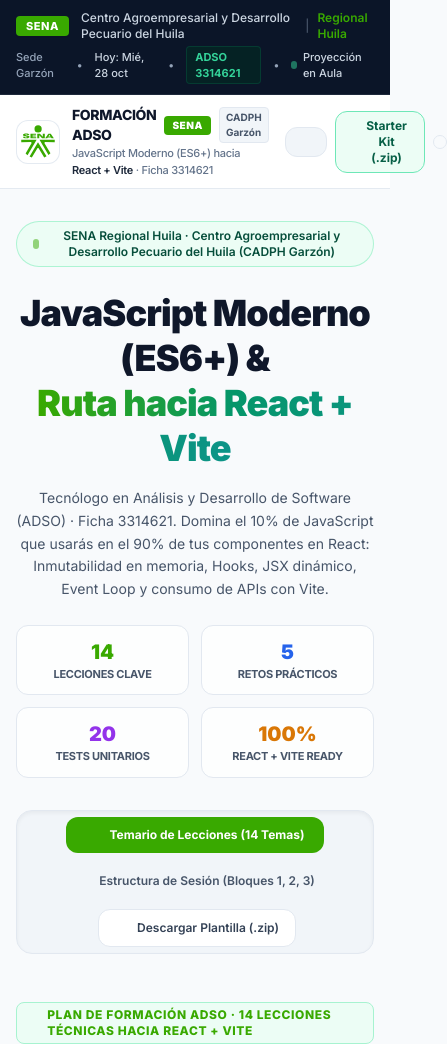
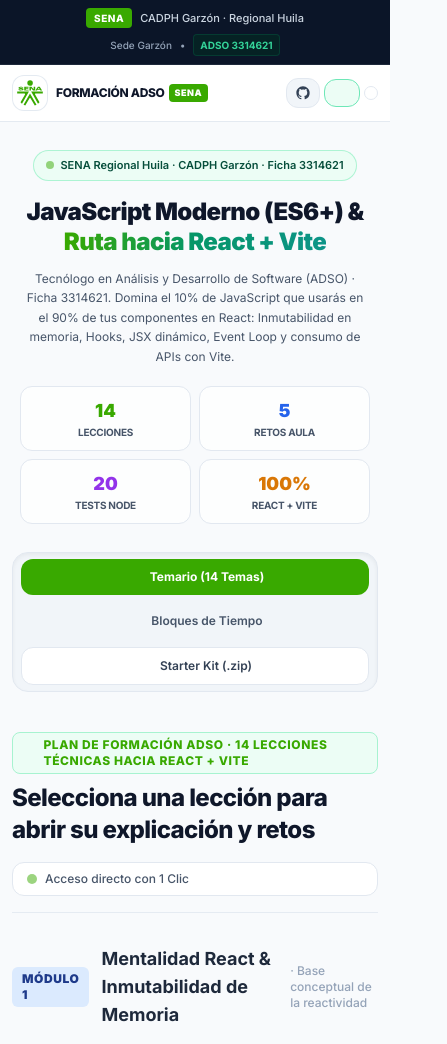
Before and after one commit to hdtoledo/javascript-react-adso, a website: page index.html in a window 390 px wide. Shown: the top 1044 px of the page, 447 px wide, since content can reach past the window. Drawn offline with nearby package versions, Linux system fonts and the light colour scheme.

Commit message:
fix(responsive): implementar diseño full responsive para móviles (iPhone y tablets) sin desbordamiento horizontal

```diff
--- a/index.html
+++ b/index.html
@@ -5,8 +5,30 @@
   <meta name="viewport" content="width=device-width, initial-scale=1.0">
   <title>SENA ADSO 3314621 | JavaScript Moderno (ES6+) hacia React + Vite</title>
 
-  <!-- Tailwind CSS CDN con configuración extendida -->
-  <script src="https://cdn.tailwindcss.com">
+  <!-- Tailwind CSS CDN -->
+  <script src="https://cdn.tailwindcss.com"></script>
+  <script>
+    tailwind.config = {
+      theme: {
+        extend: {
+          colors: {
+            sena: {
+              green: '#39A900',
+              darkGreen: '#2e8600',
+              navy: '#0B1528',
+              slate: '#1E293B',
+              border: '#E2E8F0',
+              cardBg: '#F8FAFC'
+            }
+          },
+          screens: {
+            'xs': '420px'
+          }
+        }
+      }
+    };
+  </script>
+  <script>
     // ================= FUNCIONES INTERACTIVAS DE EJERCICIOS EN AULA =================
     function toggleSolucion(id) {
       const el = document.getElementById(id);
@@ -309,99 +331,95 @@
     }
   </style>
 </head>
-<body class="bg-[#F8FAFC] text-slate-800 min-h-screen flex flex-col antialiased select-none">
-
-  <!-- ================= TOP INSTITUTIONAL BAR ================= -->
-  <header class="bg-[#0B1528] text-white text-xs px-4 sm:px-6 py-2.5 flex flex-wrap items-center justify-between border-b border-slate-800">
-    <div class="flex items-center space-x-3">
+<body class="bg-[#F8FAFC] text-slate-800 min-h-screen flex flex-col antialiased select-none w-full max-w-full overflow-x-hidden">
+
+  <!-- ================= TOP INSTITUTIONAL BAR (FULL RESPONSIVE) ================= -->
+  <header class="bg-[#0B1528] text-white text-xs px-3 sm:px-6 py-2 flex flex-col sm:flex-row items-center justify-between gap-1.5 border-b border-slate-800 w-full max-w-full overflow-hidden">
+    <div class="flex items-center space-x-2 sm:space-x-3 max-w-full overflow-hidden">
       <!-- SENA Green Badge -->
-      <span class="bg-[#39A900] text-white font-extrabold px-2.5 py-0.5 rounded text-[11px] tracking-wider uppercase shadow-sm">
+      <span class="bg-[#39A900] text-white font-extrabold px-2 py-0.5 rounded text-[10px] sm:text-[11px] tracking-wider uppercase shrink-0 shadow-sm">
         SENA
       </span>
-      <div class="flex items-center text-slate-300 font-medium space-x-2">
-        <span>Centro Agroempresarial y Desarrollo Pecuario del Huila</span>
-        <span class="text-slate-600">|</span>
-        <span class="text-[#39A900] font-semibold">Regional Huila</span>
+      <div class="flex items-center text-slate-300 font-medium text-[11px] truncate">
+        <span class="hidden md:inline">Centro Agroempresarial y Desarrollo Pecuario del Huila</span>
+        <span class="md:hidden truncate">CADPH Garzón · Regional Huila</span>
+        <span class="hidden md:inline mx-1.5 text-slate-600">|</span>
+        <span class="hidden md:inline text-[#39A900] font-semibold">Regional Huila</span>
       </div>
     </div>
-    <div class="flex items-center space-x-3 text-slate-400 font-medium text-[11px] mt-1 sm:mt-0">
+    <div class="flex items-center space-x-2 sm:space-x-2.5 text-slate-400 font-medium text-[10px] sm:text-[11px] shrink-0">
       <span>Sede Garzón</span>
       <span>•</span>
-      <span id="fecha-actual" class="text-slate-300">Hoy: Lun, 26 de oct</span>
-      <span>•</span>
-      <span class="text-emerald-400 font-bold bg-emerald-950/60 px-2 py-0.5 rounded border border-emerald-800/40">ADSO 3314621</span>
-      <span>•</span>
-      <span class="flex items-center gap-1.5 text-slate-300">
-        <span class="w-2 h-2 rounded-full bg-emerald-400 animate-pulse"></span> Proyección en Aula
+      <span class="text-emerald-400 font-bold bg-emerald-950/60 px-1.5 py-0.5 rounded border border-emerald-800/40">ADSO 3314621</span>
+      <span class="hidden sm:inline">•</span>
+      <span class="hidden sm:flex items-center gap-1 text-slate-300">
+        <span class="w-1.5 h-1.5 rounded-full bg-emerald-400 animate-pulse"></span> Proyección en Aula
       </span>
     </div>
   </header>
 
-    <!-- ================= SECONDARY NAVIGATION / CONTROLS ================= -->
-  <nav class="bg-white/95 backdrop-blur-md border-b border-slate-200/90 px-4 sm:px-6 py-2.5 flex items-center justify-between gap-4 shadow-xs sticky top-0 z-40 transition-all">
+      <!-- ================= SECONDARY NAVIGATION / CONTROLS (FULL RESPONSIVE) ================= -->
+  <nav class="bg-white/95 backdrop-blur-md border-b border-slate-200/90 px-3 sm:px-6 py-2.5 flex items-center justify-between gap-2 sm:gap-4 shadow-xs sticky top-0 z-40 transition-all w-full max-w-full overflow-hidden">
     <!-- Left: Authentic SENA Logo + Formation Title -->
-    <div class="flex items-center space-x-3 sm:space-x-4">
-      <a href="javascript:void(0)" onclick="irDiapositiva(1)" title="Ir al Temario Principal" class="flex items-center gap-3 group">
+    <div class="flex items-center space-x-2 sm:space-x-3 shrink min-w-0">
+      <a href="javascript:void(0)" onclick="irDiapositiva(1)" title="Ir al Temario Principal" class="flex items-center gap-2 sm:gap-3 group min-w-0">
         <!-- SENA Brand Official Vector Logo -->
-        <div class="w-11 h-11 rounded-xl bg-white border border-slate-200/90 flex items-center justify-center p-1 shrink-0 shadow-xs group-hover:scale-105 group-hover:border-[#39A900] transition-all duration-200">
+        <div class="w-9 h-9 sm:w-11 sm:h-11 rounded-xl bg-white border border-slate-200/90 flex items-center justify-center p-1 shrink-0 shadow-xs group-hover:scale-105 group-hover:border-[#39A900] transition-all duration-200">
           <img src="assets/sena-logo.svg" alt="Logo Oficial SENA" class="w-full h-full object-contain">
         </div>
 
-        <div class="flex flex-col">
-          <div class="flex items-center gap-2">
-            <span class="font-extrabold text-slate-900 tracking-tight text-sm sm:text-base group-hover:text-emerald-700 transition">FORMACIÓN ADSO</span>
-            <span class="text-[10px] font-black bg-[#39A900] text-white px-2 py-0.5 rounded uppercase tracking-wider shadow-xs">SENA</span>
-            <span class="text-[10px] font-bold bg-slate-100 text-slate-600 px-1.5 py-0.5 rounded border border-slate-200">CADPH Garzón</span>
-          </div>
-          <span class="text-[11px] text-slate-500 font-medium tracking-tight">
-            JavaScript Moderno (ES6+) hacia <strong class="text-slate-800 font-semibold">React + Vite</strong> · Ficha 3314621
+        <div class="flex flex-col min-w-0">
+          <div class="flex items-center gap-1 sm:gap-1.5 flex-wrap">
+            <span class="font-extrabold text-slate-900 tracking-tight text-xs sm:text-base group-hover:text-emerald-700 transition truncate">FORMACIÓN ADSO</span>
+            <span class="text-[9px] sm:text-[10px] font-black bg-[#39A900] text-white px-1.5 py-0.5 rounded uppercase tracking-wider shadow-xs">SENA</span>
+            <span class="hidden sm:inline-block text-[10px] font-bold bg-slate-100 text-slate-600 px-1.5 py-0.5 rounded border border-slate-200">CADPH</span>
+          </div>
+          <span class="text-[10px] sm:text-[11px] text-slate-500 font-medium tracking-tight truncate hidden xs:inline-block">
+            JavaScript Moderno hacia <strong class="text-slate-800 font-semibold">React + Vite</strong>
           </span>
         </div>
       </a>
     </div>
 
     <!-- Center Contextual Nav: Visible only when inside a lesson (Slides 2 to 15) -->
-    <div id="nav-lesson-controls" class="hidden items-center gap-2 sm:gap-3">
-      <button onclick="irDiapositiva(1)" class="flex items-center gap-1.5 px-3.5 py-1.5 bg-emerald-50 hover:bg-emerald-100 text-emerald-800 border border-emerald-300 font-bold text-xs rounded-xl shadow-xs transition transform hover:-translate-y-0.5 cursor-pointer">
+    <div id="nav-lesson-controls" class="hidden items-center gap-1.5 sm:gap-2.5 shrink-0">
+      <button onclick="irDiapositiva(1)" class="flex items-center gap-1 px-2.5 sm:px-3 py-1.5 bg-emerald-50 hover:bg-emerald-100 text-emerald-800 border border-emerald-300 font-bold text-xs rounded-xl shadow-xs transition cursor-pointer">
         <i data-lucide="layout-grid" class="w-3.5 h-3.5 text-[#39A900]"></i>
-        <span>← Volver al Temario</span>
+        <span class="hidden sm:inline">← Volver al Temario</span>
+        <span class="sm:hidden">← Temario</span>
       </button>
 
-      <div class="flex items-center bg-slate-100/90 border border-slate-200 rounded-xl p-0.5 text-xs">
-        <button id="btn-prev-slide" title="Lección Anterior (Flecha Izq)" class="p-1.5 rounded-lg text-slate-600 hover:text-slate-900 hover:bg-white transition cursor-pointer disabled:opacity-30 disabled:pointer-events-none">
-          <i data-lucide="chevron-left" class="w-4 h-4"></i>
+      <div class="flex items-center bg-slate-100 border border-slate-200 rounded-xl p-0.5 text-xs">
+        <button id="btn-prev-slide" title="Lección Anterior" class="p-1 text-slate-600 hover:text-slate-900 transition">
+          <i data-lucide="chevron-left" class="w-3.5 h-3.5 sm:w-4 sm:h-4"></i>
         </button>
-        <span id="slide-indicator" class="px-2.5 font-bold text-slate-700 tracking-tight text-xs">Lección 1 / 14</span>
-        <button id="btn-next-slide" title="Siguiente Lección (Flecha Der)" class="p-1.5 rounded-lg bg-[#39A900] text-white hover:bg-emerald-700 shadow-xs transition cursor-pointer disabled:opacity-30 disabled:pointer-events-none">
-          <i data-lucide="chevron-right" class="w-4 h-4"></i>
+        <span id="slide-indicator" class="px-1.5 sm:px-2 font-bold text-slate-700 text-[11px] sm:text-xs whitespace-nowrap">1 / 14</span>
+        <button id="btn-next-slide" title="Siguiente Lección" class="p-1 bg-[#39A900] text-white rounded-md transition">
+          <i data-lucide="chevron-right" class="w-3.5 h-3.5 sm:w-4 sm:h-4"></i>
         </button>
       </div>
 
-      <span id="nav-slide-title" class="hidden xl:inline-block text-xs font-semibold text-slate-600 max-w-xs truncate border-l border-slate-200 pl-3">
+      <span id="nav-slide-title" class="hidden 2xl:inline-block text-xs font-semibold text-slate-600 max-w-xs truncate border-l border-slate-200 pl-3">
         Título de la lección
       </span>
     </div>
 
-    <!-- Right Actions: GitHub Repo, Starter Kit, Fullscreen & Help -->
-    <div class="flex items-center space-x-2 sm:space-x-2.5 text-xs">
+    <!-- Right Actions: GitHub Repo, Starter Kit & Help -->
+    <div class="flex items-center space-x-1 sm:space-x-2 text-xs shrink-0">
       <!-- Repositorio GitHub Link -->
-      <a href="https://github.com/hdtoledo/javascript-react-adso" target="_blank" rel="noopener noreferrer" title="Ver Repositorio Oficial en GitHub" class="flex items-center gap-1.5 px-3 py-1.5 text-slate-700 bg-slate-100 hover:bg-slate-200 hover:text-slate-900 font-semibold rounded-xl border border-slate-200 transition cursor-pointer">
-        <i data-lucide="github" class="w-4 h-4"></i>
+      <a href="https://github.com/hdtoledo/javascript-react-adso" target="_blank" rel="noopener noreferrer" title="Ver Repositorio Oficial en GitHub" class="flex items-center gap-1.5 px-2 sm:px-3 py-1.5 text-slate-700 bg-slate-100 hover:bg-slate-200 hover:text-slate-900 font-semibold rounded-xl border border-slate-200 transition">
+        <svg class="w-4 h-4 fill-current shrink-0" viewBox="0 0 24 24"><path fill-rule="evenodd" clip-rule="evenodd" d="M12 2C6.477 2 2 6.484 2 12.017c0 4.425 2.865 8.18 6.839 9.504.5.092.682-.217.682-.483 0-.237-.008-.868-.013-1.703-2.782.605-3.369-1.343-3.369-1.343-.454-1.158-1.11-1.466-1.11-1.466-.908-.62.069-.608.069-.608 1.003.07 1.53 1.032 1.53 1.032.892 1.53 2.341 1.088 2.91.832.092-.647.35-1.088.636-1.338-2.22-.253-4.555-1.113-4.555-4.951 0-1.093.39-1.988 1.029-2.688-.103-.253-.446-1.272.098-2.65 0 0 .84-.27 2.75 1.026A9.564 9.564 0 0112 6.844c.85.004 1.705.115 2.504.337 1.909-1.296 2.747-1.027 2.747-1.027.546 1.379.202 2.398.1 2.651.64.7 1.028 1.595 1.028 2.688 0 3.848-2.339 4.695-4.566 4.943.359.309.678.92.678 1.855 0 1.338-.012 2.419-.012 2.747 0 .268.18.58.688.482A10.019 10.019 0 0022 12.017C22 6.484 17.522 2 12 2z"/></svg>
         <span class="hidden md:inline">GitHub</span>
       </a>
 
       <!-- Plantilla ZIP Download -->
-      <button onclick="descargarPlantillaZIP()" class="flex items-center gap-1.5 px-3.5 py-1.5 text-emerald-800 bg-emerald-50 hover:bg-emerald-100 border border-emerald-300 font-bold rounded-xl shadow-xs transition cursor-pointer">
+      <button onclick="descargarPlantillaZIP()" title="Descargar Starter Kit (.zip)" class="flex items-center gap-1.5 px-2.5 sm:px-3 py-1.5 text-emerald-800 bg-emerald-50 hover:bg-emerald-100 border border-emerald-300 font-bold rounded-xl shadow-xs transition">
         <i data-lucide="download" class="w-3.5 h-3.5 text-[#39A900]"></i>
-        <span>Starter Kit (.zip)</span>
+        <span class="hidden sm:inline">Starter Kit</span>
+        <span class="hidden lg:inline">(.zip)</span>
       </button>
 
-      <!-- Fullscreen Toggle (discreet) -->
-      <button id="btn-fullscreen" title="Pantalla Completa (F)" class="p-1.5 text-slate-500 hover:text-slate-800 hover:bg-slate-100 rounded-xl border border-slate-200 transition hidden sm:inline-flex">
-        <i data-lucide="maximize" class="w-4 h-4" id="fullscreen-icon"></i>
-      </button>
-
-      <!-- Ayuda / Atajos Modal Button -->
+      <!-- Ayuda Modal Button -->
       <button id="btn-help" title="Atajos de Teclado & Ayuda" class="p-1.5 text-slate-500 hover:text-slate-800 hover:bg-slate-100 rounded-xl border border-slate-200 transition">
         <i data-lucide="help-circle" class="w-4 h-4"></i>
       </button>
@@ -409,19 +427,19 @@
   </nav>
 
   <!-- ================= MAIN SLIDE CONTAINER ================= -->
-  <main class="flex-1 flex flex-col p-4 sm:p-6 lg:p-8 max-w-7xl mx-auto w-full" id="main-content">
+  <main class="flex-1 flex flex-col p-3 sm:p-6 lg:p-8 max-w-7xl mx-auto w-full overflow-x-hidden" id="main-content">
 
         <!-- SLIDE 1: HERO HOME & TEMARIO COMPLETO (ARMONIOSO & DINÁMICO) -->
     <section id="slide-1" class="slide-content flex flex-col items-center justify-center text-center my-auto py-4">
 
-      <!-- SENA Campus Badge -->
-      <div class="inline-flex items-center gap-2 px-4 py-1.5 rounded-full bg-emerald-50 border border-emerald-200/90 text-emerald-900 text-xs sm:text-sm font-semibold mb-6 shadow-xs">
-        <span class="w-2.5 h-2.5 rounded-full bg-[#39A900] animate-pulse"></span>
-        <span>SENA Regional Huila · Centro Agroempresarial y Desarrollo Pecuario del Huila (CADPH Garzón)</span>
+      <!-- SENA Campus Badge (Fully Responsive) -->
+      <div class="inline-flex items-center justify-center gap-1.5 sm:gap-2 px-3 sm:px-4 py-1.5 rounded-full bg-emerald-50 border border-emerald-200/90 text-emerald-900 text-[11px] sm:text-xs md:text-sm font-semibold mb-4 sm:mb-6 shadow-xs max-w-full text-center">
+        <span class="w-2 h-2 rounded-full bg-[#39A900] animate-pulse shrink-0"></span>
+        <span class="truncate sm:whitespace-normal">SENA Regional Huila · CADPH Garzón · Ficha 3314621</span>
       </div>
 
-      <!-- Main Heading with Modern Gradient Accent -->
-      <h1 class="text-4xl sm:text-5xl lg:text-6xl font-black tracking-tight text-slate-900 max-w-4xl leading-tight">
+      <!-- Main Heading with Modern Gradient Accent (Responsive Fluid Typography) -->
+      <h1 class="text-2xl sm:text-4xl md:text-5xl lg:text-6xl font-black tracking-tight text-slate-900 max-w-4xl leading-tight px-2 break-words">
         JavaScript Moderno (ES6+) &amp; <br>
         <span class="bg-gradient-to-r from-[#39A900] via-emerald-600 to-teal-600 bg-clip-text text-transparent">
           Ruta hacia React + Vite
@@ -429,43 +447,43 @@
       </h1>
 
       <!-- Subheading / Purpose -->
-      <p class="text-slate-600 text-sm sm:text-base lg:text-lg max-w-3xl mt-4 font-normal leading-relaxed">
+      <p class="text-slate-600 text-xs sm:text-sm md:text-base lg:text-lg max-w-3xl mt-3 sm:mt-4 font-normal leading-relaxed px-3">
         Tecnólogo en Análisis y Desarrollo de Software (ADSO) · Ficha 3314621. Domina el 10% de JavaScript que usarás en el 90% de tus componentes en React: Inmutabilidad en memoria, Hooks, JSX dinámico, Event Loop y consumo de APIs con Vite.
       </p>
 
-      <!-- Stats / Key Metrics Strip -->
-      <div class="grid grid-cols-2 sm:grid-cols-4 gap-3 w-full max-w-3xl mt-6 mb-2">
-        <div class="bg-white/80 backdrop-blur-xs p-3 rounded-xl border border-slate-200 shadow-xs flex flex-col items-center">
-          <span class="text-xl sm:text-2xl font-black text-[#39A900]">14</span>
-          <span class="text-[11px] font-bold text-slate-600 uppercase tracking-tight">Lecciones Clave</span>
-        </div>
-        <div class="bg-white/80 backdrop-blur-xs p-3 rounded-xl border border-slate-200 shadow-xs flex flex-col items-center">
-          <span class="text-xl sm:text-2xl font-black text-blue-600">5</span>
-          <span class="text-[11px] font-bold text-slate-600 uppercase tracking-tight">Retos Prácticos</span>
-        </div>
-        <div class="bg-white/80 backdrop-blur-xs p-3 rounded-xl border border-slate-200 shadow-xs flex flex-col items-center">
-          <span class="text-xl sm:text-2xl font-black text-purple-600">20</span>
-          <span class="text-[11px] font-bold text-slate-600 uppercase tracking-tight">Tests Unitarios</span>
-        </div>
-        <div class="bg-white/80 backdrop-blur-xs p-3 rounded-xl border border-slate-200 shadow-xs flex flex-col items-center">
-          <span class="text-xl sm:text-2xl font-black text-amber-600">100%</span>
-          <span class="text-[11px] font-bold text-slate-600 uppercase tracking-tight">React + Vite Ready</span>
+      <!-- Stats / Key Metrics Strip (Responsive 2x2 on Mobile, 4 Cols on Desktop) -->
+      <div class="grid grid-cols-2 sm:grid-cols-4 gap-2 sm:gap-3 w-full max-w-3xl mt-5 mb-2 px-2">
+        <div class="bg-white/80 backdrop-blur-xs p-2.5 sm:p-3 rounded-xl border border-slate-200 shadow-xs flex flex-col items-center">
+          <span class="text-lg sm:text-2xl font-black text-[#39A900]">14</span>
+          <span class="text-[10px] sm:text-[11px] font-bold text-slate-600 uppercase tracking-tight">Lecciones</span>
+        </div>
+        <div class="bg-white/80 backdrop-blur-xs p-2.5 sm:p-3 rounded-xl border border-slate-200 shadow-xs flex flex-col items-center">
+          <span class="text-lg sm:text-2xl font-black text-blue-600">5</span>
+          <span class="text-[10px] sm:text-[11px] font-bold text-slate-600 uppercase tracking-tight">Retos Aula</span>
+        </div>
+        <div class="bg-white/80 backdrop-blur-xs p-2.5 sm:p-3 rounded-xl border border-slate-200 shadow-xs flex flex-col items-center">
+          <span class="text-lg sm:text-2xl font-black text-purple-600">20</span>
+          <span class="text-[10px] sm:text-[11px] font-bold text-slate-600 uppercase tracking-tight">Tests Node</span>
+        </div>
+        <div class="bg-white/80 backdrop-blur-xs p-2.5 sm:p-3 rounded-xl border border-slate-200 shadow-xs flex flex-col items-center">
+          <span class="text-lg sm:text-2xl font-black text-amber-600">100%</span>
+          <span class="text-[10px] sm:text-[11px] font-bold text-slate-600 uppercase tracking-tight">React + Vite</span>
         </div>
       </div>
 
-      <!-- Main Action Controls: Selector de Vistas Principal -->
-      <div class="flex flex-wrap items-center justify-center gap-2.5 mt-6 mb-8 p-1.5 bg-slate-100/90 rounded-2xl border border-slate-200 shadow-inner">
-        <button id="tab-btn-temario" onclick="cambiarVistaInicio('temario')" class="flex items-center gap-2 px-5 py-2.5 rounded-xl text-xs sm:text-sm font-bold transition shadow-xs bg-[#39A900] text-white cursor-pointer">
+      <!-- Main Action Controls: Selector de Vistas Principal (Responsive Stacking on Mobile) -->
+      <div class="flex flex-col sm:flex-row items-stretch sm:items-center justify-center gap-2 mt-5 mb-6 p-1.5 bg-slate-100/90 rounded-2xl border border-slate-200 shadow-inner w-full max-w-xl px-2">
+        <button id="tab-btn-temario" onclick="cambiarVistaInicio('temario')" class="flex items-center justify-center gap-2 px-4 py-2.5 rounded-xl text-xs sm:text-sm font-bold transition shadow-xs bg-[#39A900] text-white cursor-pointer">
           <i data-lucide="book-open" class="w-4 h-4"></i>
-          <span>Temario de Lecciones (14 Temas)</span>
+          <span>Temario (14 Temas)</span>
         </button>
-        <button id="tab-btn-bloques" onclick="cambiarVistaInicio('bloques')" class="flex items-center gap-2 px-5 py-2.5 rounded-xl text-xs sm:text-sm font-semibold text-slate-600 hover:text-slate-900 transition cursor-pointer">
+        <button id="tab-btn-bloques" onclick="cambiarVistaInicio('bloques')" class="flex items-center justify-center gap-2 px-4 py-2.5 rounded-xl text-xs sm:text-sm font-semibold text-slate-600 hover:text-slate-900 transition cursor-pointer">
           <i data-lucide="clock" class="w-4 h-4 text-slate-400"></i>
-          <span>Estructura de Sesión (Bloques 1, 2, 3)</span>
+          <span>Bloques de Tiempo</span>
         </button>
-        <button onclick="descargarPlantillaZIP()" class="flex items-center gap-1.5 px-4 py-2.5 text-slate-700 bg-white hover:bg-slate-50 border border-slate-200 font-semibold text-xs sm:text-sm rounded-xl transition cursor-pointer shadow-xs ml-1">
+        <button onclick="descargarPlantillaZIP()" class="flex items-center justify-center gap-1.5 px-4 py-2.5 text-slate-700 bg-white hover:bg-slate-50 border border-slate-200 font-semibold text-xs sm:text-sm rounded-xl transition cursor-pointer shadow-xs">
           <i data-lucide="download" class="w-4 h-4 text-[#39A900]"></i>
-          <span>Descargar Plantilla (.zip)</span>
+          <span>Starter Kit (.zip)</span>
         </button>
       </div>
 
```
